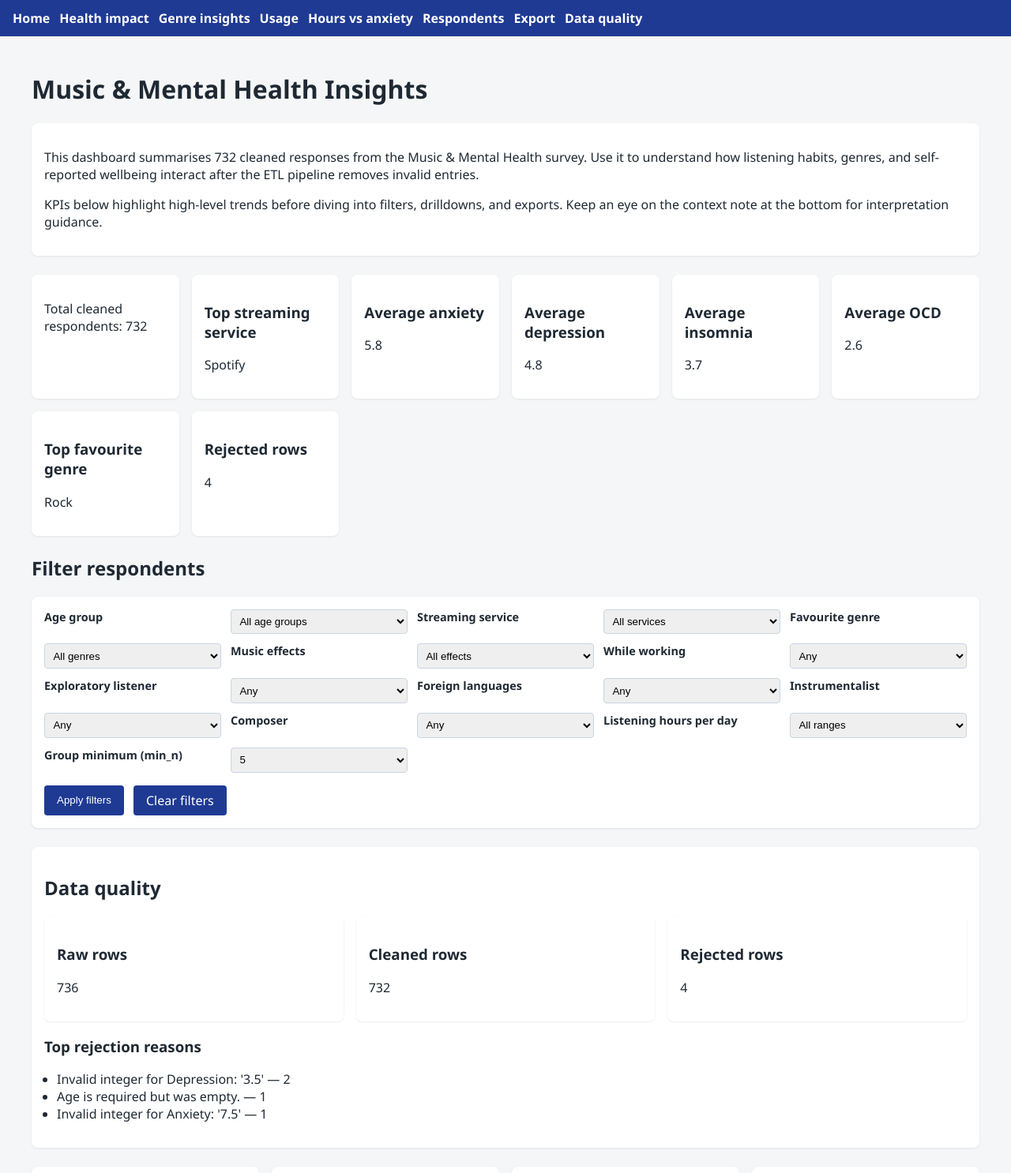
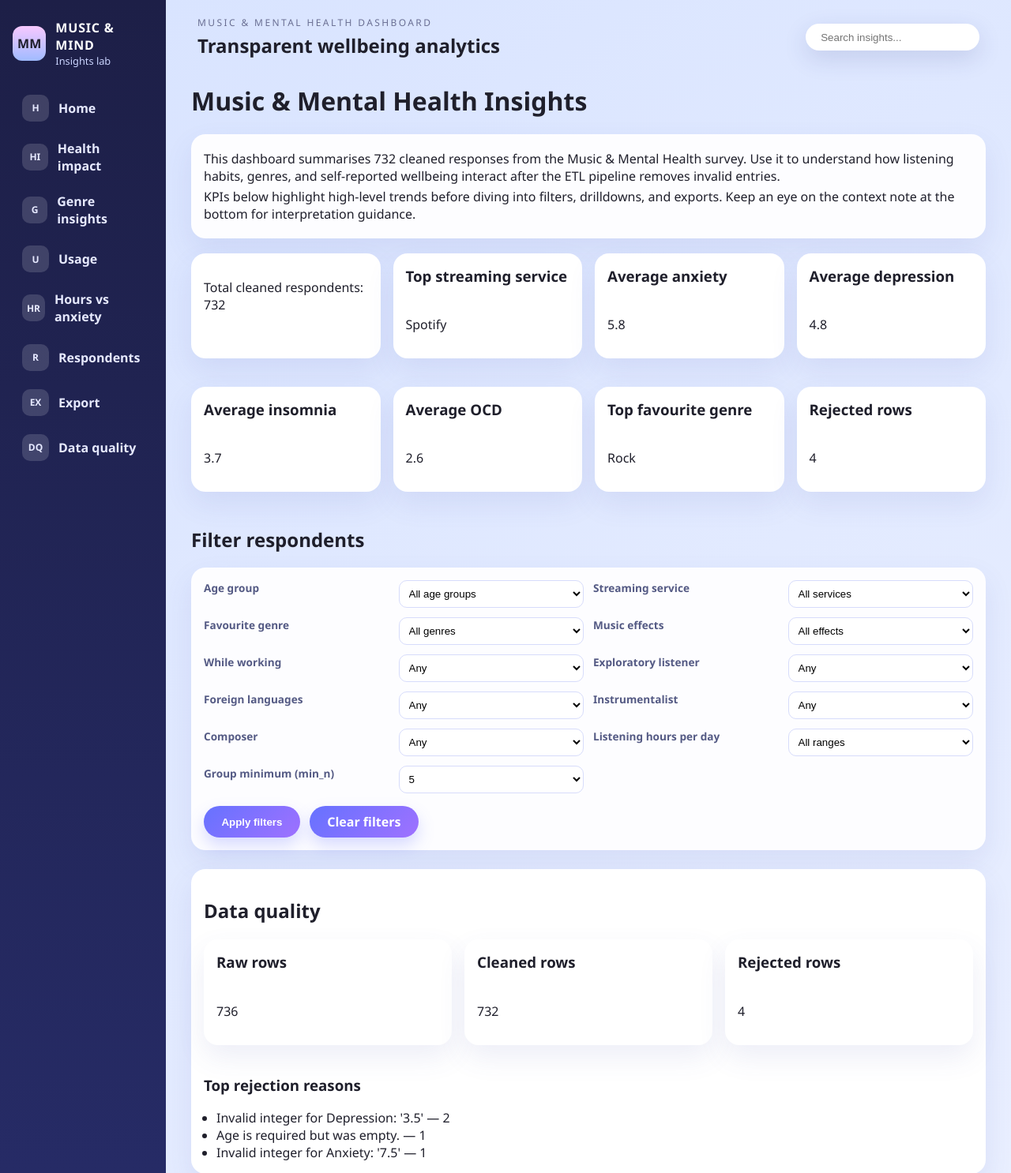
Before and after one commit to Emperor-Z/PAI-Assesment-Task-1, a Flask app: page / in a window 1280 px wide; the page is wider, and only the part inside the window is pictured. Shown: the top 1486 px of that part at 79% size. Run offline with Flask 3, Linux system fonts and the light colour scheme; data comes from the database, SQL or seed files in the repository; grey boxes are pictures that could not be loaded.

Commit message:
POLISH dashboard shell and chart layout
Why:
- Sidebar/card layout needed a cohesive feel and static files were 404ing due to missing static folder config.
- Chart cards were overlapping and causing horizontal scroll.

What:
- Pointed the Flask app to the project static directory so CSS loads reliably and added a cache-buster.
- Rebuilt the CSS with gradients, tighter spacing, consistent cards, and box sizing; widened chart grid and forced images to fit their cards.

```diff
--- a/src/app.py
+++ b/src/app.py
@@ -137,7 +137,13 @@ def create_app(
     """
     base_dir = os.path.dirname(os.path.dirname(__file__))
     template_dir = os.path.join(base_dir, "templates")
-    app = Flask(__name__, template_folder=template_dir)
+    static_dir = os.path.join(base_dir, "static")
+    app = Flask(
+        __name__,
+        template_folder=template_dir,
+        static_folder=static_dir,
+        static_url_path="/static",
+    )
     app.config["TESTING"] = testing
 
     if csv_path is None:
--- a/static/css/style.css
+++ b/static/css/style.css
@@ -1,80 +1,240 @@
-body {
-  font-family: "Segoe UI", Arial, sans-serif;
-  margin: 0;
-  padding: 0;
-  background-color: #f4f6f8;
-  color: #1f2933;
+*,
+*::before,
+*::after {
+  box-sizing: border-box;
 }
 
-main {
-  padding: 1.5rem;
-  max-width: 1200px;
+body {
+  font-family: "Segoe UI", "Helvetica Neue", Arial, sans-serif;
+  margin: 0;
+  color: #1f1f2b;
+  background: #e5ecff;
+}
+
+.dashboard-body {
+  background: linear-gradient(135deg, #c7d7ff, #f5f6ff);
+  min-height: 100vh;
+}
+
+.app-shell {
+  display: flex;
+  min-height: 100vh;
+}
+
+.sidebar {
+  width: 210px;
+  background: linear-gradient(180deg, #1d1f47, #2f3784);
+  color: #ffffff;
+  padding: 1.5rem 1rem;
+  display: flex;
+  flex-direction: column;
+  gap: 1.5rem;
+  box-shadow: 4px 0 20px rgba(22, 25, 60, 0.35);
+}
+
+.brand {
+  display: flex;
+  gap: 0.75rem;
+  align-items: center;
+}
+
+.brand h1 {
+  font-size: 1rem;
+  margin: 0;
+  letter-spacing: 0.05em;
+  text-transform: uppercase;
+}
+
+.brand p {
+  margin: 0;
+  font-size: 0.8rem;
+  color: #cbd5ff;
+}
+
+.brand-avatar {
+  width: 44px;
+  height: 44px;
+  border-radius: 12px;
+  background: linear-gradient(180deg, #f7c8ff, #a0bbff);
+  color: #1f1f2b;
+  display: flex;
+  align-items: center;
+  justify-content: center;
+  font-weight: 700;
+}
+
+.side-nav {
+  display: flex;
+  flex-direction: column;
+  gap: 0.25rem;
+}
+
+.side-nav a {
+  display: flex;
+  align-items: center;
+  gap: 0.75rem;
+  color: #e6e9ff;
+  text-decoration: none;
+  font-weight: 600;
+  padding: 0.6rem 0.75rem;
+  border-radius: 12px;
+  transition: background 0.2s ease;
+}
+
+.side-nav a:hover {
+  background: rgba(255, 255, 255, 0.12);
+}
+
+.nav-icon {
+  width: 34px;
+  height: 34px;
+  border-radius: 10px;
+  background: rgba(255, 255, 255, 0.15);
+  display: inline-flex;
+  align-items: center;
+  justify-content: center;
+  font-size: 0.75rem;
+  font-weight: 700;
+}
+
+.content-area {
+  flex: 1;
+  display: flex;
+  flex-direction: column;
+  background: linear-gradient(145deg, #d9e4ff, #f4f6ff);
+  min-height: 100vh;
+}
+
+.top-bar {
+  display: flex;
+  justify-content: space-between;
+  align-items: center;
+  padding: 1.25rem 2.5rem 0.5rem;
+}
+
+.top-bar h2 {
+  margin: 0.25rem 0 0;
+  font-weight: 700;
+}
+
+.top-bar-label {
+  text-transform: uppercase;
+  font-size: 0.75rem;
+  letter-spacing: 0.2em;
+  color: #6a6f93;
+  margin: 0;
+}
+
+.top-bar-search input {
+  border-radius: 999px;
+  border: none;
+  padding: 0.6rem 1.2rem;
+  box-shadow: 0 10px 30px rgba(45, 55, 130, 0.15);
+  width: 220px;
+}
+
+.content-inner {
+  padding: 1.5rem 2rem 2.5rem;
+  max-width: 1180px;
+  width: 100%;
   margin: 0 auto;
 }
 
-nav {
-  background-color: #1f3a93;
-  padding: 0.75rem 1rem;
+h1 {
+  margin-top: 0;
 }
 
-.nav-links {
-  display: flex;
-  flex-wrap: wrap;
-  gap: 0.75rem;
+.hero-panel,
+.stat-card,
+.chart-card,
+.table-card,
+.filter-form,
+.data-quality-panel,
+.cleaning-rules,
+.mean-summary,
+.summary-panel {
+  background: #ffffff;
+  border-radius: 18px;
+  box-shadow: 0 15px 35px rgba(76, 91, 176, 0.1);
+  padding: 1rem;
+  margin-bottom: 1.2rem;
 }
 
-nav a {
-  color: #ffffff;
-  text-decoration: none;
+.filter-panel {
+  margin-bottom: 1.5rem;
+}
+
+.overview-cards {
+  display: grid;
+  grid-template-columns: repeat(auto-fit, minmax(190px, 1fr));
+  gap: 1rem;
+  margin-bottom: 1.5rem;
+}
+
+.stat-card h3,
+.table-card h3,
+.chart-card h3 {
+  margin-top: 0;
   font-weight: 600;
 }
 
-nav a:hover {
-  text-decoration: underline;
+.stat-card {
+  display: flex;
+  flex-direction: column;
+  gap: 0.25rem;
 }
 
-.filter-form {
-  background: #ffffff;
-  border-radius: 8px;
-  padding: 1rem;
-  box-shadow: 0 1px 3px rgba(15, 23, 42, 0.1);
-  margin-bottom: 1.5rem;
+.filter-form,
+.hero-panel {
+  background: #fdfdff;
+}
+
+.hero-panel p {
+  margin: 0.2rem 0;
+  line-height: 1.4;
 }
 
 .filter-grid {
   display: grid;
-  grid-template-columns: repeat(auto-fit, minmax(220px, 1fr));
+  grid-template-columns: repeat(auto-fit, minmax(210px, 1fr));
   gap: 0.75rem;
 }
 
 .filter-grid label {
-  font-size: 0.9rem;
+  font-size: 0.85rem;
   font-weight: 600;
+  color: #545a84;
 }
 
 .filter-grid select,
-.filter-form input[type="number"] {
+.filter-form input[type="number"],
+.filter-form input[type="text"],
+.filter-form input[type="search"] {
   width: 100%;
-  padding: 0.4rem;
-  border-radius: 4px;
-  border: 1px solid #cbd5e1;
+  padding: 0.5rem;
+  border-radius: 10px;
+  border: 1px solid #d7dcfb;
+  background: #fff;
 }
 
 .filter-actions {
   margin-top: 1rem;
   display: flex;
   gap: 0.75rem;
+  flex-wrap: wrap;
 }
 
 .filter-actions button,
 .filter-actions .link-button {
-  background-color: #1f3a93;
+  background: linear-gradient(135deg, #6672ff, #9f71ff);
   color: #ffffff;
   border: none;
-  border-radius: 4px;
-  padding: 0.5rem 1rem;
+  border-radius: 999px;
+  padding: 0.55rem 1.4rem;
   cursor: pointer;
   text-decoration: none;
+  font-weight: 600;
+  box-shadow: 0 10px 20px rgba(102, 114, 255, 0.25);
 }
 
 .link-button {
@@ -82,50 +242,35 @@ nav a:hover {
   align-items: center;
 }
 
-.overview-cards {
-  display: grid;
-  grid-template-columns: repeat(auto-fit, minmax(180px, 1fr));
-  gap: 1rem;
-  margin-bottom: 1.5rem;
-}
-
-.stat-card {
-  background: #ffffff;
-  border-radius: 8px;
-  padding: 1rem;
-  box-shadow: 0 1px 3px rgba(15, 23, 42, 0.08);
-}
-
 .chart-grid,
 .data-panels {
   display: grid;
-  grid-template-columns: repeat(auto-fit, minmax(260px, 1fr));
+  grid-template-columns: repeat(auto-fit, minmax(320px, 1fr));
   gap: 1rem;
   margin-bottom: 1.5rem;
-}
-
-.chart-card {
-  background: #ffffff;
-  padding: 0.75rem;
-  border-radius: 8px;
-  box-shadow: 0 1px 3px rgba(15, 23, 42, 0.08);
 }
 
 .chart-card.wide {
   grid-column: span 2;
 }
 
+.chart-card img {
+  width: 100%;
+  height: 260px;
+  object-fit: contain;
+}
+
 table {
   width: 100%;
   border-collapse: collapse;
-  background: #ffffff;
 }
 
 th,
 td {
-  padding: 0.5rem;
-  border-bottom: 1px solid #e2e8f0;
+  padding: 0.6rem;
+  border-bottom: 1px solid #edf0ff;
   text-align: left;
+  font-size: 0.95rem;
 }
 
 .checkbox-grid {
@@ -134,24 +279,9 @@ td {
   gap: 0.5rem;
 }
 
-.filter-panel {
-  margin-bottom: 1.5rem;
-}
-
-.hero-panel {
+.data-quality-panel,
+.table-card {
   background: #ffffff;
-  border-radius: 8px;
-  padding: 1rem;
-  box-shadow: 0 1px 3px rgba(15, 23, 42, 0.08);
-  margin-bottom: 1.5rem;
-}
-
-.data-quality-panel {
-  background: #ffffff;
-  border-radius: 8px;
-  padding: 1rem;
-  box-shadow: 0 1px 3px rgba(15, 23, 42, 0.08);
-  margin-bottom: 1.5rem;
 }
 
 .dq-cards {
@@ -163,54 +293,37 @@ td {
 
 .rejection-list ul {
   padding-left: 1rem;
-}
-
-.cleaning-rules,
-.mean-summary {
-  background: #ffffff;
-  border-radius: 8px;
-  padding: 1rem;
-  box-shadow: 0 1px 3px rgba(15, 23, 42, 0.08);
-  margin-bottom: 1.5rem;
+  margin: 0;
 }
 
 .no-data {
-  color: #b25000;
+  color: #c4543f;
   font-weight: 600;
   margin-top: 0.5rem;
-}
-
-.table-card {
-  background: #ffffff;
-  border-radius: 8px;
-  padding: 1rem;
-  box-shadow: 0 1px 3px rgba(15, 23, 42, 0.08);
-  margin-bottom: 1.5rem;
-}
-
-.table-card h3 {
-  margin-top: 0;
 }
 
 .actions-bar {
   display: flex;
   gap: 0.75rem;
   margin: 1rem 0;
-  align-items: center;
+  flex-wrap: wrap;
 }
 
 .button {
   display: inline-flex;
   align-items: center;
-  background: #1f3a93;
+  background: linear-gradient(135deg, #ff8fb1, #ffb77c);
   color: #fff;
-  border-radius: 4px;
+  border-radius: 12px;
   padding: 0.5rem 1rem;
   text-decoration: none;
+  font-weight: 600;
+  border: none;
+  box-shadow: 0 10px 20px rgba(255, 143, 177, 0.3);
 }
 
 .button.secondary {
-  background: #475569;
+  background: linear-gradient(135deg, #5a6aff, #92a5ff);
 }
 
 .inline-form {
--- a/templates/base.html
+++ b/templates/base.html
@@ -3,23 +3,67 @@
   <head>
     <meta charset="utf-8" />
     <title>Music & Mental Health Insights</title>
-    <link rel="stylesheet" href="{{ url_for('static', filename='css/style.css') }}" />
+    <link rel="stylesheet" href="{{ url_for('static', filename='css/style.css') }}?v=20231213" />
   </head>
-  <body>
-    <nav>
-      <div class="nav-links">
-        <a href="{{ url_for('home') }}">Home</a>
-        <a href="{{ url_for('health_impact') }}">Health impact</a>
-        <a href="{{ url_for('genre_insights') }}">Genre insights</a>
-        <a href="{{ url_for('streaming_counts') }}">Usage</a>
-        <a href="{{ url_for('hours_vs_anxiety') }}">Hours vs anxiety</a>
-        <a href="{{ url_for('respondents_list') }}">Respondents</a>
-        <a href="{{ url_for('export_page') }}">Export</a>
-        <a href="{{ url_for('data_quality') }}">Data quality</a>
+  <body class="dashboard-body">
+    <div class="app-shell">
+      <aside class="sidebar">
+        <div class="brand">
+          <div class="brand-avatar">MM</div>
+          <div>
+            <h1>Music &amp; Mind</h1>
+            <p>Insights lab</p>
+          </div>
+        </div>
+        <nav class="side-nav">
+          <a href="{{ url_for('home') }}">
+            <span class="nav-icon">H</span>
+            <span>Home</span>
+          </a>
+          <a href="{{ url_for('health_impact') }}">
+            <span class="nav-icon">HI</span>
+            <span>Health impact</span>
+          </a>
+          <a href="{{ url_for('genre_insights') }}">
+            <span class="nav-icon">G</span>
+            <span>Genre insights</span>
+          </a>
+          <a href="{{ url_for('streaming_counts') }}">
+            <span class="nav-icon">U</span>
+            <span>Usage</span>
+          </a>
+          <a href="{{ url_for('hours_vs_anxiety') }}">
+            <span class="nav-icon">HR</span>
+            <span>Hours vs anxiety</span>
+          </a>
+          <a href="{{ url_for('respondents_list') }}">
+            <span class="nav-icon">R</span>
+            <span>Respondents</span>
+          </a>
+          <a href="{{ url_for('export_page') }}">
+            <span class="nav-icon">EX</span>
+            <span>Export</span>
+          </a>
+          <a href="{{ url_for('data_quality') }}">
+            <span class="nav-icon">DQ</span>
+            <span>Data quality</span>
+          </a>
+        </nav>
+      </aside>
+      <div class="content-area">
+        <header class="top-bar">
+          <div>
+            <p class="top-bar-label">Music &amp; Mental Health Dashboard</p>
+            <h2>Transparent wellbeing analytics</h2>
+          </div>
+          <div class="top-bar-search">
+            <input type="search" placeholder="Search insights..." aria-label="Search" />
+          </div>
+        </header>
+        <main class="content-inner">
+          {% block content %}{% endblock %}
+        </main>
       </div>
-    </nav>
-    <main>
-      {% block content %}{% endblock %}
-    </main>
+    </div>
   </body>
 </html>
```
Also changed, not shown: other parts of static/css/style.css (+22 -47 lines). Lines whose indentation alone changed are shown as unchanged.
